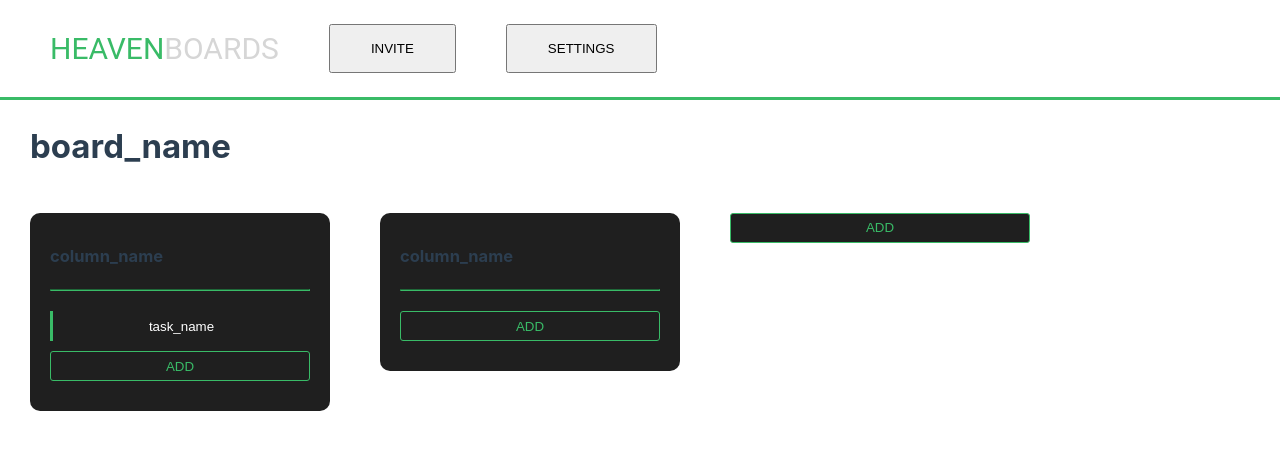
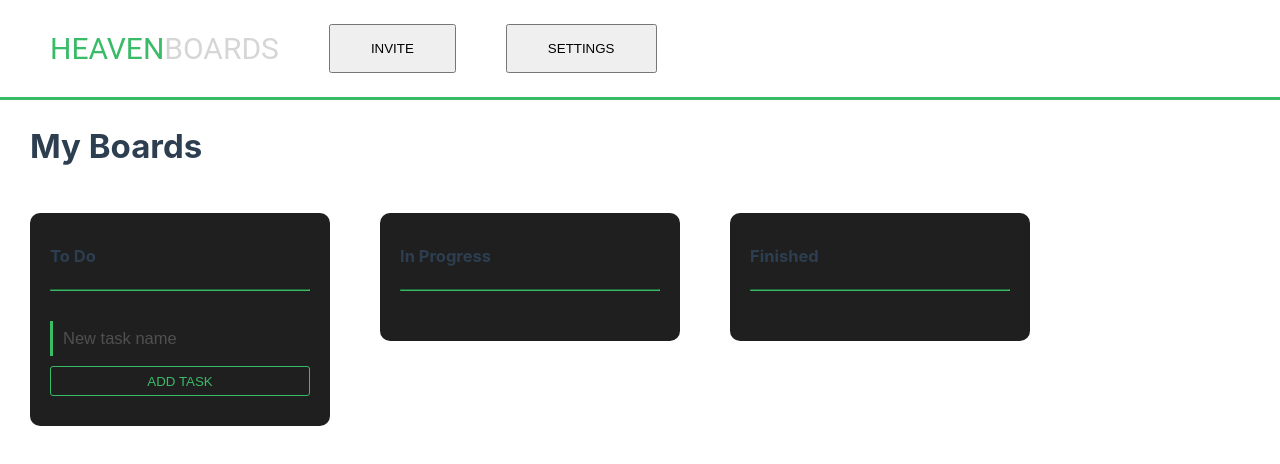
Before and after one commit to heavenboards/ui-service, a Vue app in the folder heavenboards/: page /board in a window 1280 px wide. Shown: the top 464 px of the page. Built offline with nearby package versions, Linux system fonts and the light colour scheme.

Commit message:
refactor board page

```diff
--- a/heavenboards/src/views/Board.vue
+++ b/heavenboards/src/views/Board.vue
@@ -1,6 +1,58 @@
 <script setup lang="ts">
+    import { ref } from 'vue';
     import Brand from '../components/Brand.vue'
+
+    //Реактивная переменная для хранения задачи
+    const taskName = ref('');
+
+    //Тестовый вариант. Без использования апихи
+    interface Task {
+      id: number;
+      name: string;
+    }
+
+    //Тестовый вариант. Без использования апихи
+    interface Column {
+      id: number;
+      name: string;
+      tasks: Task[];
+    }
+
+    const columns = ref<Column[]>([
+      { id: 1, name: 'To Do', tasks: [] },
+      { id: 2, name: 'In Progress', tasks: [] },
+      { id: 3, name: 'Finished', tasks: [] },
+    ]);
+
+    //Добавление задачи
+    function addTask(columnId: number): void {
+
+      if(taskName.value.trim() === '') return;
+      const column = columns.value.find(c => c.id === columnId);
+
+      if (column) {
+        const newTaskId = Date.now();
+        column.tasks.push({ id: newTaskId, name: taskName.value });
+        taskName.value = '';
+      }
+
+    }
+
+    //Перенос заадчи
+    function moveTask(taskId: number, fromColumnId: number): void {
+      const fromColumn = columns.value.find(c => c.id === fromColumnId);
+      const toColumn = columns.value.find(c => c.id === fromColumnId + 1);
+
+      if(fromColumn && toColumn) {
+        const taskIndex = fromColumn.tasks.findIndex(t => t.id === taskId);
+        if (taskIndex > -1) {
+          const [task] = fromColumn.tasks.splice(taskIndex, 1);
+          toColumn.tasks.push(task);
+        }
+      }
+    }
 </script>
+
 <template>
   <div class="menu">
     <div class="menu-content">
@@ -9,28 +61,23 @@
       <button>settings</button>
     </div>
   </div>
-    <div class="board-name">board_name</div>
+  <div class="board-name">My Boards</div>
   <div class="board">
     <div class="board-content">
-            <div class="column-wrapper">
+      <div class="column-wrapper" v-for="column in columns" :key="column.id">
         <div class="column">
-                    <div class="title">column_name</div>
+          <div class="title">{{ column.name }}</div>
           <hr>
           <div class="tasks">
-                        <button class="task">task_name</button>
-                    </div>
-                    <button class="add">add</button>
+            <div v-for="task in column.tasks" :key="task.id" class="task">
+              {{ task.name }}
+              <button v-if="column.id < 3" @click="moveTask(task.id, column.id)">Move to Next Stage</button>
             </div>
           </div>
-            <div class="column-wrapper">
-                <div class="column">
-                    <div class="title">column_name</div>
-                    <hr>
-                    <div class="tasks"></div>
-                    <button class="add">add</button>
+          <input v-if="column.id === 1" v-model="taskName" placeholder="New task name" />
+          <button v-if="column.id === 1" @click="addTask(column.id)">Add Task</button>
         </div>
       </div>
-            <button class="column-add">add</button>
     </div>
   </div>
 </template>
```
Lines whose indentation alone changed are shown as unchanged.
